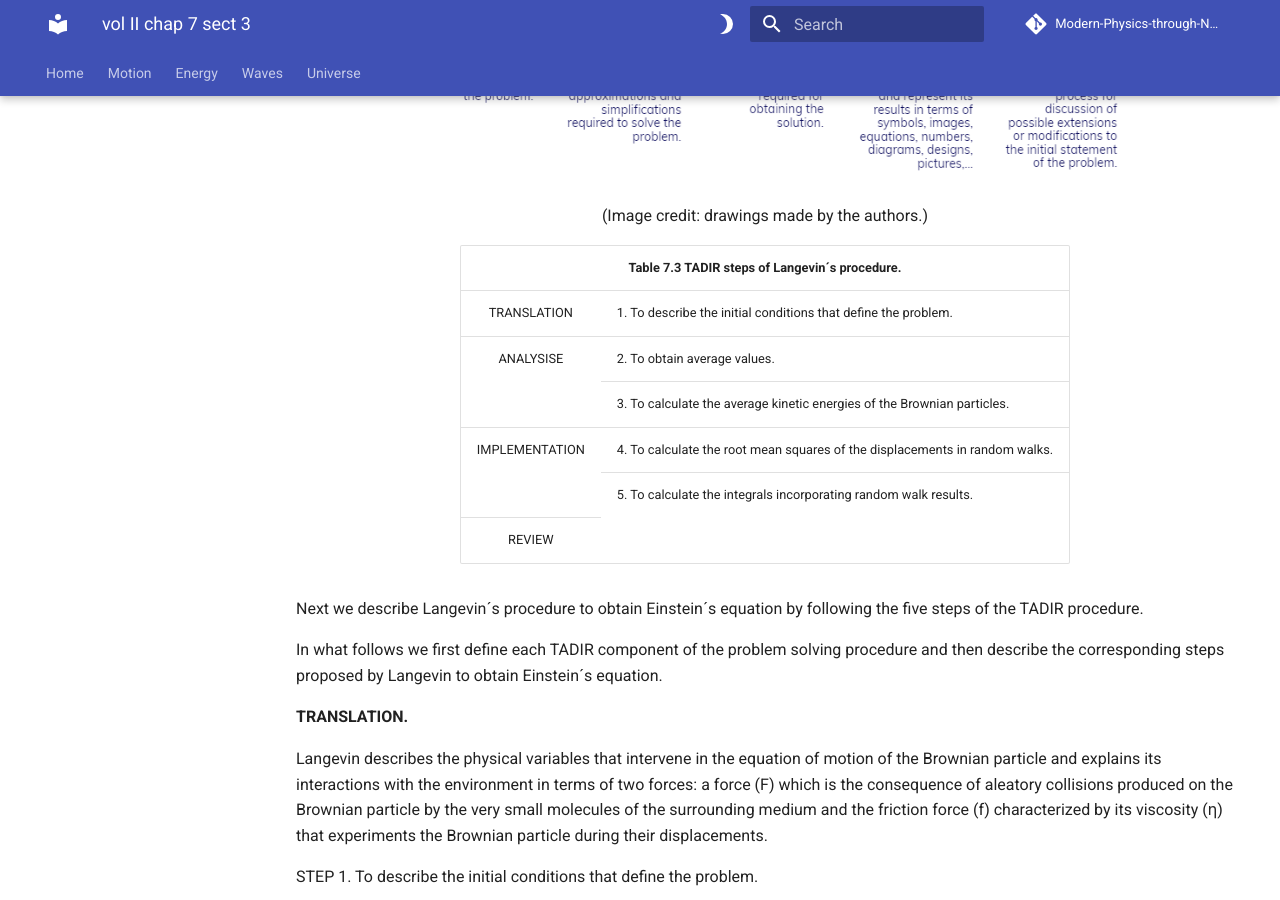
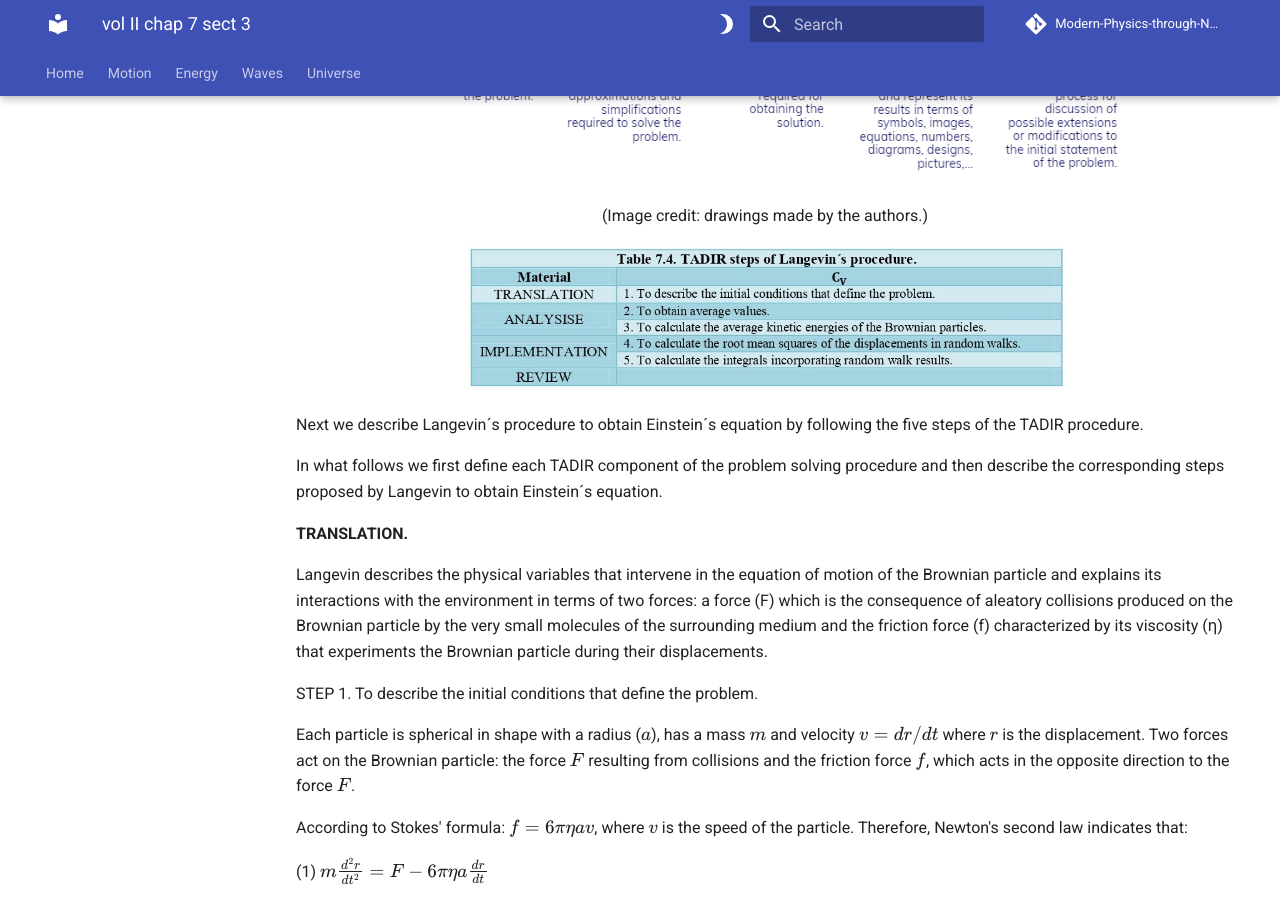
Before and after one commit to modphysnobel/modphysnobel.github.io, an MkDocs documentation site: the page built from docs/vol-II/vol-II-chap-7-sect-3.md, in a window 1280 px wide and 900 px high, scrolled down 757 px. Built offline with MkDocs 1.6.1 and Material for MkDocs 9.7.7, drawn with Linux system fonts in a browser that asks for light colours; some web fonts are replaced; comment, search, counter and statistics services are not loaded.

Commit message:
Update vol-II-chap-7-sect-3.md

```diff
--- a/docs/vol-II/vol-II-chap-7-sect-3.md
+++ b/docs/vol-II/vol-II-chap-7-sect-3.md
@@ -19,56 +19,9 @@
 (Image credit: drawings made by the authors.)
 </center>
 
-<div style="text-align:center;">
-        <table cellspacing="0" cellpadding="0">
-        <tbody>
-        <tr>
-        <th colspan="2" style="text-align: center">
-    Table 7.3 TADIR steps of Langevin´s procedure.
-        </th>
-    </tr>
-        <tr>
-            <td style="text-align: center">
-        TRANSLATION
-        </td>
-            <td>
-        1. To describe the initial conditions that define the problem.
-        </td>
-        </tr>
-        <tr>
-            <td  style="text-align: center" rowspan=2>
-        ANALYSISE
-        </td>
-            <td>
-        2. To obtain average values.
-        </td>
-        </tr>
-        <tr>
-            <td>
-        3. To calculate the average kinetic energies of the Brownian particles.
-            </td>
-        </tr>
-        <tr>
-            <td  style="text-align: center" rowspan=2>
-        IMPLEMENTATION
-        </td>
-            <td>
-        4. To calculate the root mean squares of the displacements in random walks.
-            </td>
-        </tr>
-        <tr>
-            <td>
-        5. To calculate the integrals incorporating random walk results.
-        </td>
-        </tr>
-        <tr>
-            <td style="text-align: center">
-        REVIEW
-        </td>
-        </tr>
-        </tbody>
-        </table>
-        </div>
+<p align="center" width="100%">
+    <img width="600" src="https://github.com/modphysnobel/modphysnobel.github.io/blob/main/docs/vol-II/figs/7.4.jpg?raw=true">
+</p>
 
 Next we describe Langevin´s procedure to obtain Einstein´s equation by following the five steps of the TADIR procedure.
 
```
